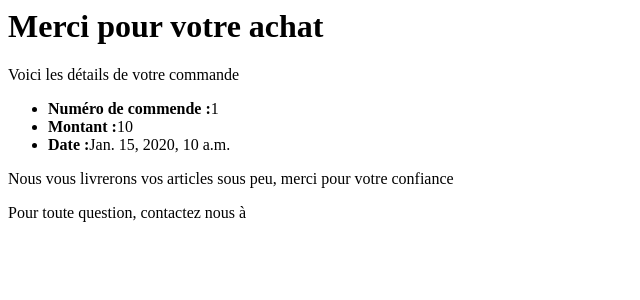
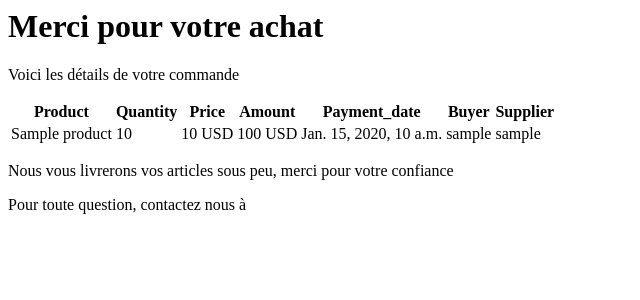
Before and after one commit to Strelixia/srm-inventory, a Django app: template gestion/templates/invoice_mail.html in a window 1280 px wide. Shown: the top 300 px of the page, without its empty margins (0-640 px from the left). Run offline with Django 5.2, Linux system fonts and the light colour scheme; the template is opened without the code that fills it: most values are stand-ins (such as "Sample title", 1, 10 or a date in 2020).

Commit message:
Sending the invoice to the buyer after payment of the goods

```diff
--- a/gestion/templates/invoice_mail.html
+++ b/gestion/templates/invoice_mail.html
@@ -1,3 +1,4 @@
+{% load custom_filters %}
 <html>
     <head>
         <title>Votre facture</title>
@@ -5,11 +6,32 @@
     <body>
         <h1>Merci pour votre achat</h1>
         <p>Voici les détails de votre commande</p>
-        <ul>
-        <li><strong>Numéro de commende :</strong>{{order_id}}</li>
-        <li><strong>Montant :</strong>{{amount}}</li>
-        <li><strong>Date :</strong>{{order_date}}</li>
-        </ul>
+        <table>
+            <thead>
+                <tr>
+                    <th>Product</th>
+                    <th>Quantity</th>
+                    <th>Price</th>
+                    <th>Amount</th>
+                    <th>Payment_date</th>
+                    <th>Buyer</th>
+                    <th>Supplier</th>
+                </tr>
+            </thead>
+            <tbody>
+                <tr>
+                    <td>{{order.product.name}}</td>
+                    <td>{{order.quantity}}</td>
+                    <td>{{order.product.price}} USD</td>
+                    <td>{{order.product.price|multiply:order.quantity}} USD</td>
+                    <td>{{order.payment_date}}</td>
+                    <td>{{order.buyer.username}}</td>
+                    <td>{{order.product.supplier.username}}</td>
+
+                </tr>
+
+            </tbody>
+        </table>
         <p> Nous vous livrerons vos articles sous peu, merci pour votre confiance</p>
         <p>Pour toute question, contactez nous à </p>
     </body>
```
Also changed, not shown: SRM/settings.py (+8 -6 lines), gestion/utils.py (+2 -5 lines), db.sqlite3, gestion/signals.py (line endings or trailing spaces), gestion/templates/supplier_dashboard.html (line endings or trailing spaces), 4 other files.
